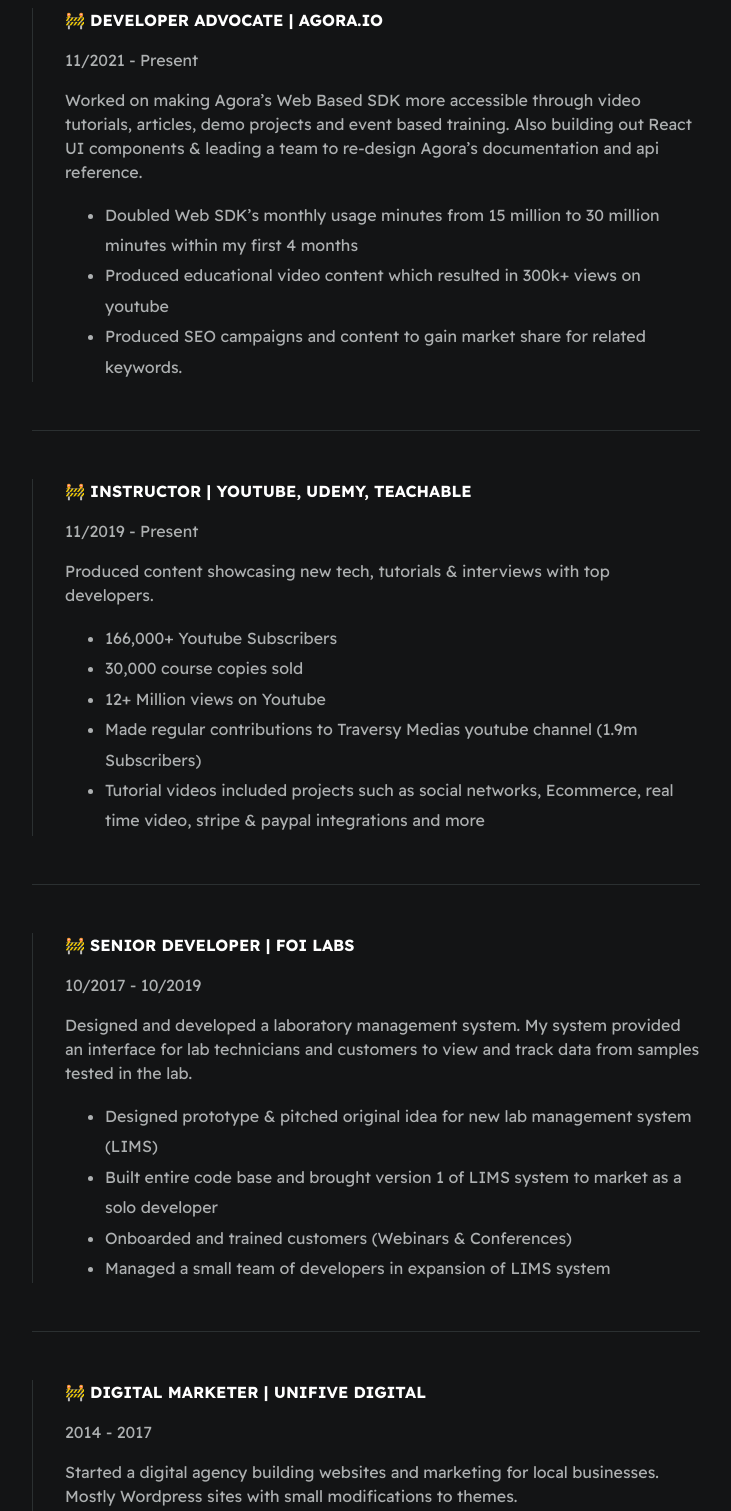
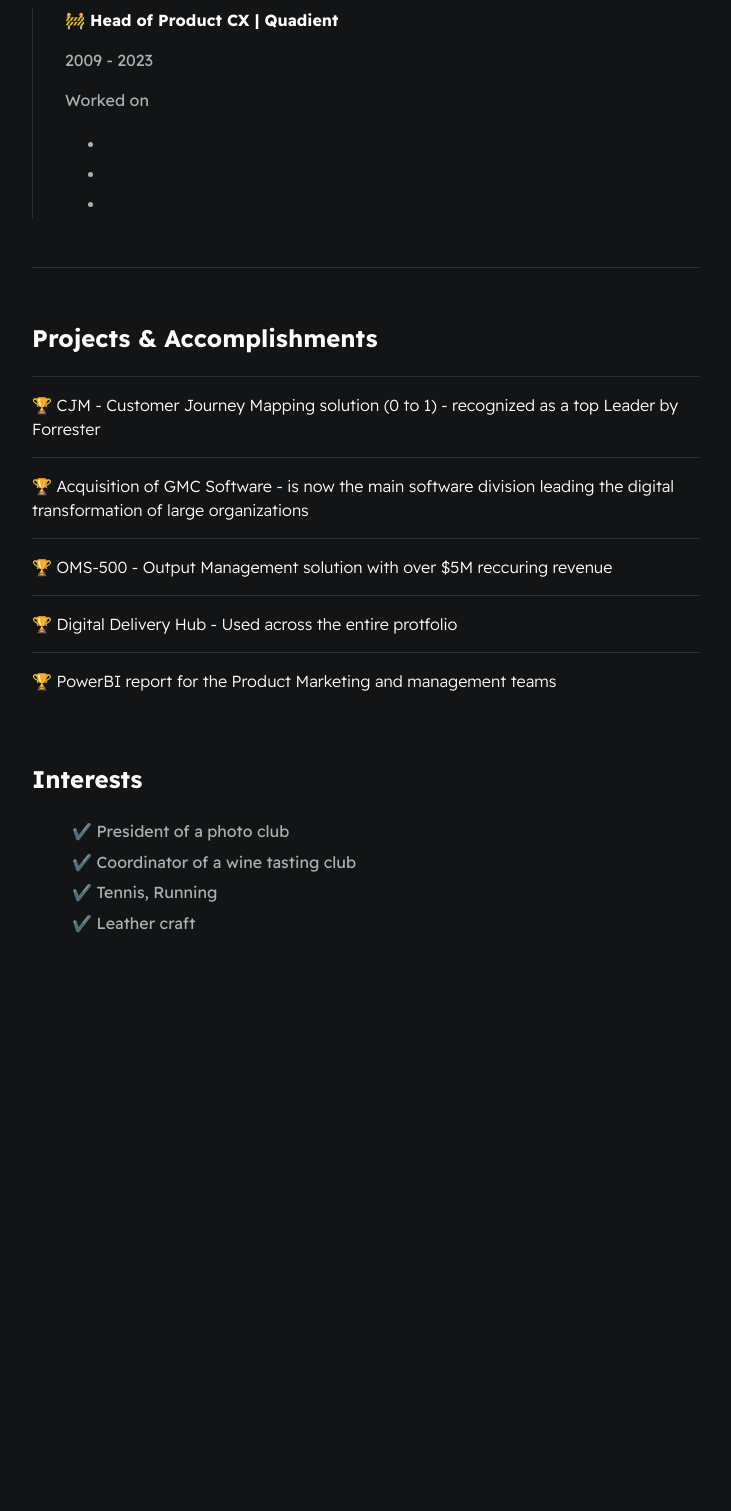
Before and after one commit to lghio/resume, a plain HTML site: page index.html in a window 1280 px wide. Shown: the part 1540-3051 px from the top of the page, without its empty margins (274-1005 px from the left). After the commit the page ends 2534 px from the top, so only its background shows below. Drawn offline with Linux system fonts and the light colour scheme.

Commit message:
skeleton cv

```diff
--- a/index.html
+++ b/index.html
@@ -78,61 +78,20 @@
 
                 <div class="line-break"></div>
                 <div class="card--work-history">
-                    <strong>🚧 DEVELOPER ADVOCATE | AGORA.IO</strong>
-                    <p>11/2021 - Present</p>
-                    <p>Worked on making Agora’s Web Based SDK more accessible through video tutorials, articles, demo projects and event based training. Also building out React UI components & leading a team to re-design Agora’s documentation and api reference.</p>
+                    <strong>🚧 Head of Product CX | Quadient</strong>
+                    <p>2009 - 2023</p>
+                    <p>Worked on </p>
                     <ul>
-                        <li>Doubled Web SDK’s monthly usage minutes from 15 million to 30 million minutes within my first 4 months</li>
-                        <li>Produced educational video content which resulted in 300k+ views on youtube</li>
-                        <li>Produced SEO campaigns and content to gain market share for related keywords.</li>
+                        <li></li>
+                        <li></li>
+                        <li></li>
                     </ul>
                 </div>
 
                 <div class="line-break"></div>
 
-                <div class="card--work-history">
-                    <strong>🚧 INSTRUCTOR | YOUTUBE, UDEMY, TEACHABLE</strong>
-                    <p>11/2019 - Present</p>
-                    <p>Produced content showcasing new tech, tutorials & interviews with top developers.</p>
-                    <ul>
-                        <li>166,000+ Youtube Subscribers</li>
-                        <li>30,000 course copies sold</li>
-                        <li>12+ Million views on Youtube</li>
-                        <li>Made regular contributions to Traversy Medias youtube channel (1.9m Subscribers)</li>
-                        <li>Tutorial videos included projects such as social networks, Ecommerce, real time video, stripe & paypal integrations and more </li>
-                    </ul>
-                </div>
 
-                <div class="line-break"></div>
 
-                <div class="card--work-history">
-                    <strong>🚧 SENIOR DEVELOPER | FOI LABS</strong>
-                    <p>10/2017 - 10/2019</p>
-                    <p>Designed and developed a laboratory management system. My system
-                        provided an interface for lab technicians and customers to view and
-                        track data from samples tested in the lab.</p>
-                    <ul>
-                        <li>Designed prototype & pitched original idea for new lab management system (LIMS)</li>
-                        <li>Built entire code base and brought version 1 of LIMS system to market as a solo developer</li>
-                        <li>Onboarded and trained customers (Webinars & Conferences)</li>
-                        <li>Managed a small team of developers in expansion of LIMS system</li>
-                    </ul>
-                </div>
-
-                <div class="line-break"></div>
-
-                <div class="card--work-history">
-                    <strong>🚧 DIGITAL MARKETER | UNIFIVE DIGITAL</strong>
-                    <p>2014 - 2017</p>
-                    <p>Started a digital agency building websites and marketing for
-                        local businesses. Mostly Wordpress sites with small modifications to
-                        themes.</p>
-                    <ul>
-                        <li>Organized SEO & SEM campaigns on a local and global scale.</li>
-                        <li>Saved a customer $110k a year by reducing Adwords CPC cost with optimization</li>
-                        <li>70 + websites built with my small team of developers and freelancers</li>
-                    </ul>
-                </div>
             </section>
 
             <section class="section--page">
```
